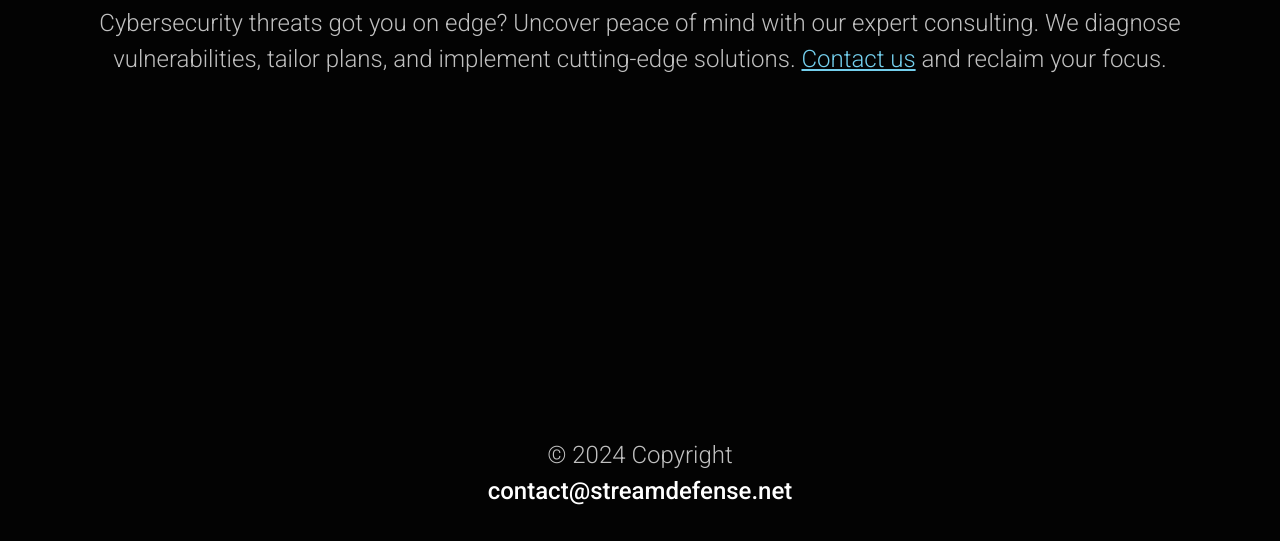
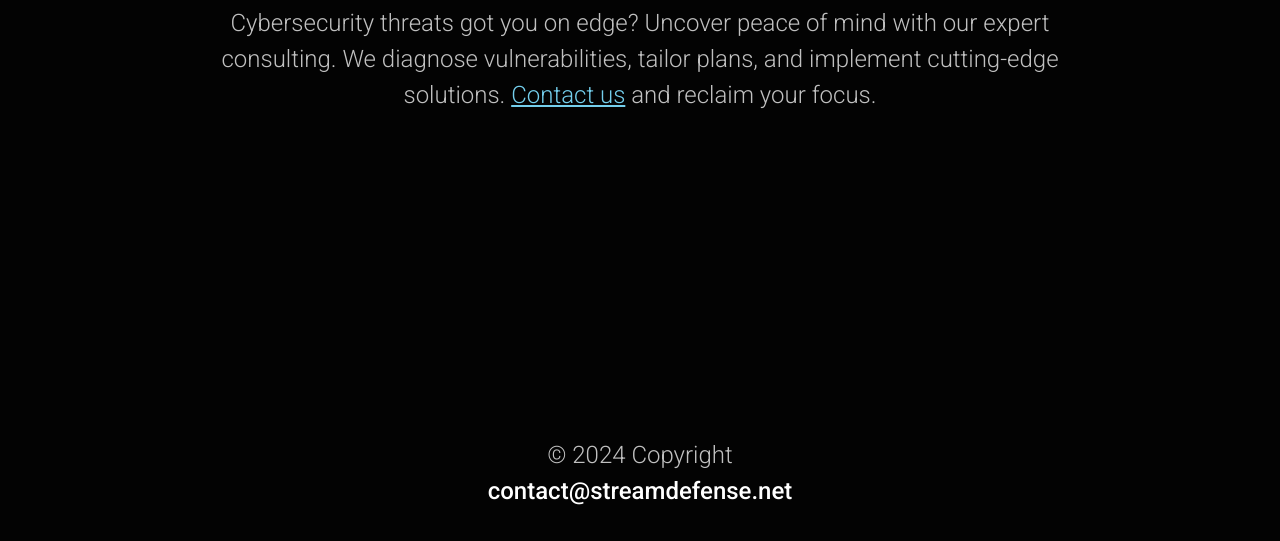
Before and after one commit to streamdefense/streamdefense.net, a plain HTML site: page index.html in a window 1280 px wide. Shown: the part 259-800 px from the top of the page. Drawn offline with nearby package versions, Linux system fonts and the light colour scheme.

Commit message:
960 grid

```diff
--- a/index.html
+++ b/index.html
@@ -22,7 +22,7 @@
 </head>
 
 <body class="d-flex h-100 text-center text-white">
-
+    <div class="container">
         <div class="cover-container d-flex w-100 h-100 p-3 mx-auto flex-column">
             <header class="m-x4 my-5">
                 <div class="row">
@@ -48,9 +48,7 @@
                 </div>
             </footer>
         </div>
-
-
-
+    </div>
 </body>
 
 </html>
--- a/main.css
+++ b/main.css
@@ -42,15 +42,23 @@ img {
 .logo {
     max-height: 80px;
 }
+
 a {
     color: #74cfed;
 }
+
 a:hover {
     color: #1289af;
 }
+
 span {
     color: white;
 }
+
 .dim {
     color: #c0c0c0;
 }
+
+.container {
+    max-width: 960px;
+}
```
Lines whose indentation alone changed are shown as unchanged.
